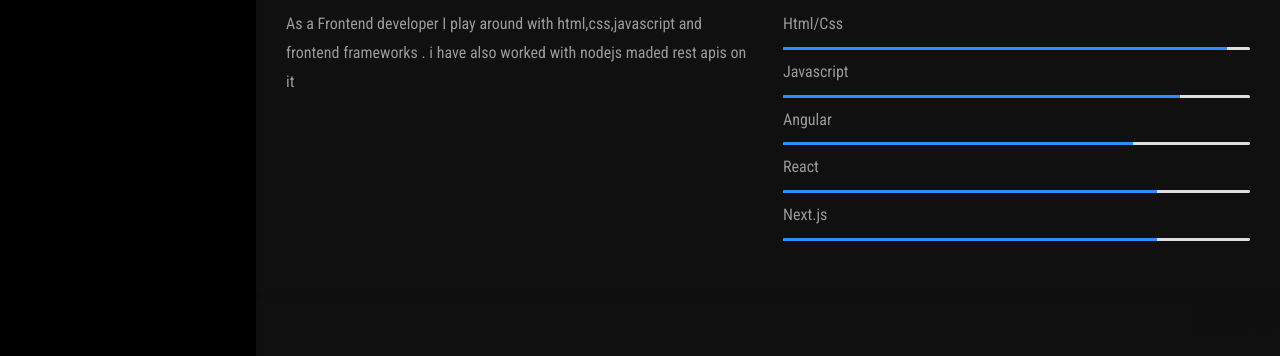
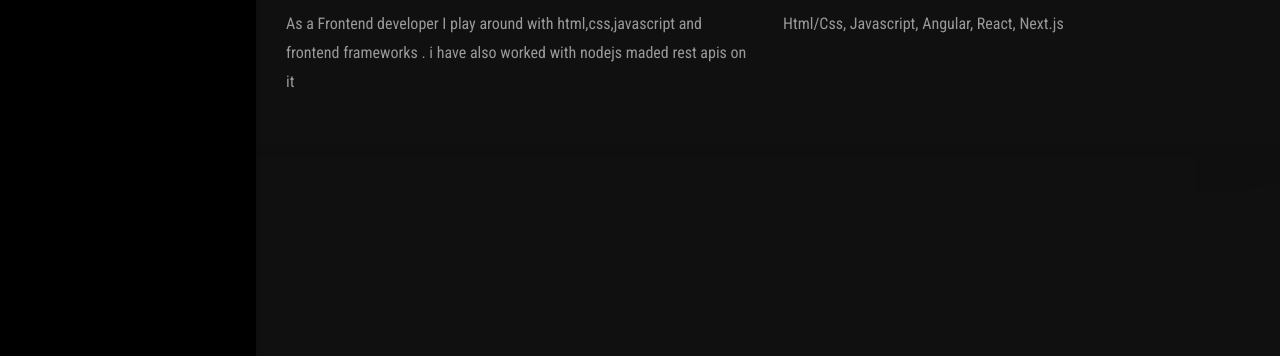
Before and after one commit to missionraj/myself, a plain HTML site: page index.html in a window 1280 px wide. Shown: the part 444-800 px from the top of the page. Drawn offline with Linux system fonts and the light colour scheme.

Commit message:
skill progress bar removed

```diff
--- a/index.html
+++ b/index.html
@@ -106,37 +106,7 @@
 						<div class="col-md-6">
 							<div class="resume-panel">
 								<div class="mb-2 wow-none fadeInUp"  data-wow-none-duration="1.5s">
-									<p>Html/Css </p>
-									<div class="progress mt-2">
-										<div class="progress-bar" role="progressbar" style="width: 95%;" aria-valuenow="95" aria-valuemin="0" aria-valuemax="100"></div>
-									</div>
-								</div>
-
-								<div class="mb-2 wow-none fadeInUp"  data-wow-none-duration="1.5s" data-wow-none-delay=".2s">
-									<p>Javascript</p>
-									<div class="progress mt-2">
-										<div class="progress-bar" role="progressbar" style="width: 85%;" aria-valuenow="75" aria-valuemin="0" aria-valuemax="100"></div>
-									</div>
-								</div>
-
-								<div class="mb-2 wow-none fadeInUp"  data-wow-none-duration="1.5s" data-wow-none-delay=".3s">
-									<p>Angular</p>
-									<div class="progress mt-2">
-										<div class="progress-bar" role="progressbar" style="width: 75%;" aria-valuenow="85" aria-valuemin="0" aria-valuemax="100"></div>
-									</div>
-								</div>
-
-								<div class="mb-2 wow-none fadeInUp"  data-wow-none-duration="1.5s" data-wow-none-delay=".4s">
-									<p>React</p>
-									<div class="progress mt-2">
-										<div class="progress-bar" role="progressbar" style="width: 80%;" aria-valuenow="80" aria-valuemin="0" aria-valuemax="100"></div>
-									</div>
-								</div>
-                                <div class="mb-0 wow-none fadeInUp"  data-wow-none-duration="1.5s" data-wow-none-delay=".4s">
-									<p>Next.js</p>
-									<div class="progress mt-2">
-										<div class="progress-bar" role="progressbar" style="width: 80%;" aria-valuenow="80" aria-valuemin="0" aria-valuemax="100"></div>
-									</div>
+									<p>Html/Css, Javascript, Angular, React, Next.js </p>
 								</div>
 							</div>
 						</div>
```
